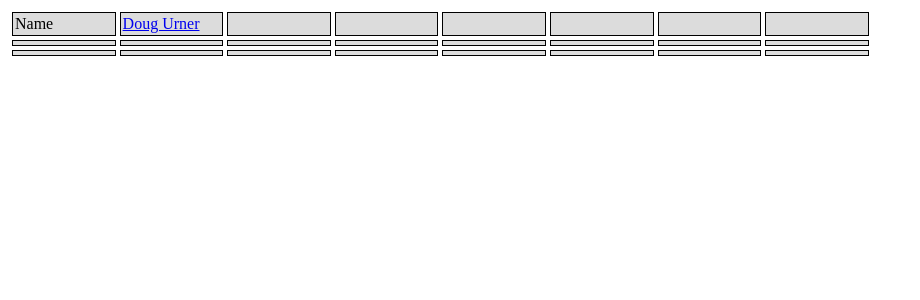
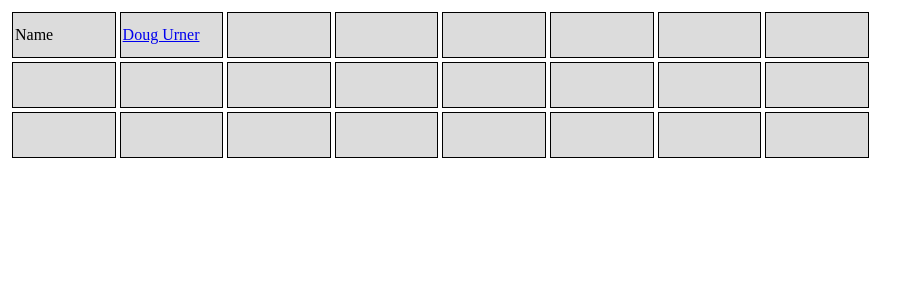
Before and after one commit to DouglasUrner/ClassStatus, a Rails app: page /status/index in a window 1280 px wide. Shown: the top 300 px of the page, without its empty margins (0-920 px from the left). Run offline with Rails 7, Linux system fonts and the light colour scheme; style sheets or scripts are compiled from the project's sources.

Commit message:
min-height -> height

```diff
--- a/app/assets/stylesheets/status.scss
+++ b/app/assets/stylesheets/status.scss
@@ -9,5 +9,5 @@
   border: 1px solid black;
   padding: 2px;
   width: 10%;
-  min-height: 40px;
+  height: 40px;
 }
```
